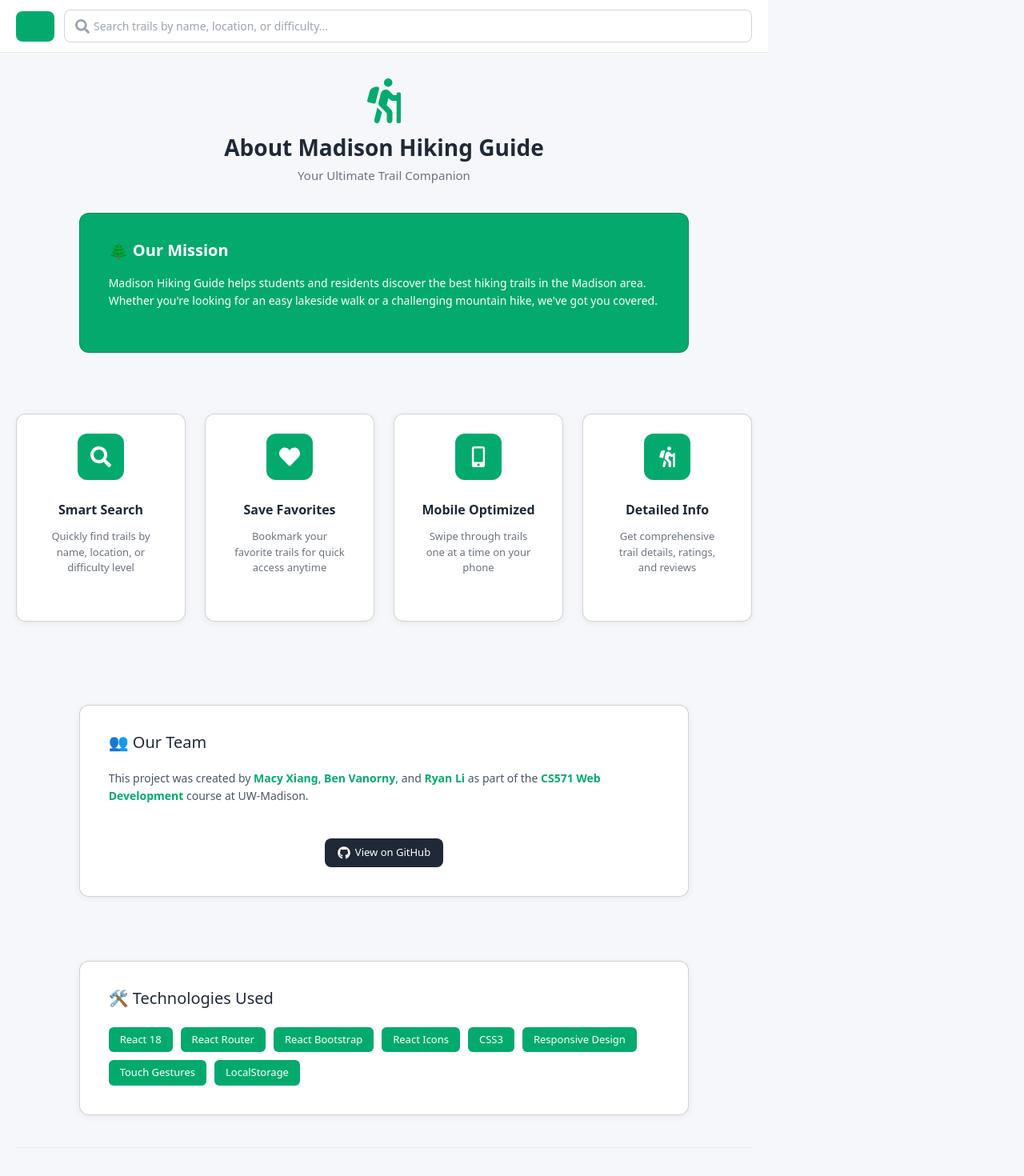
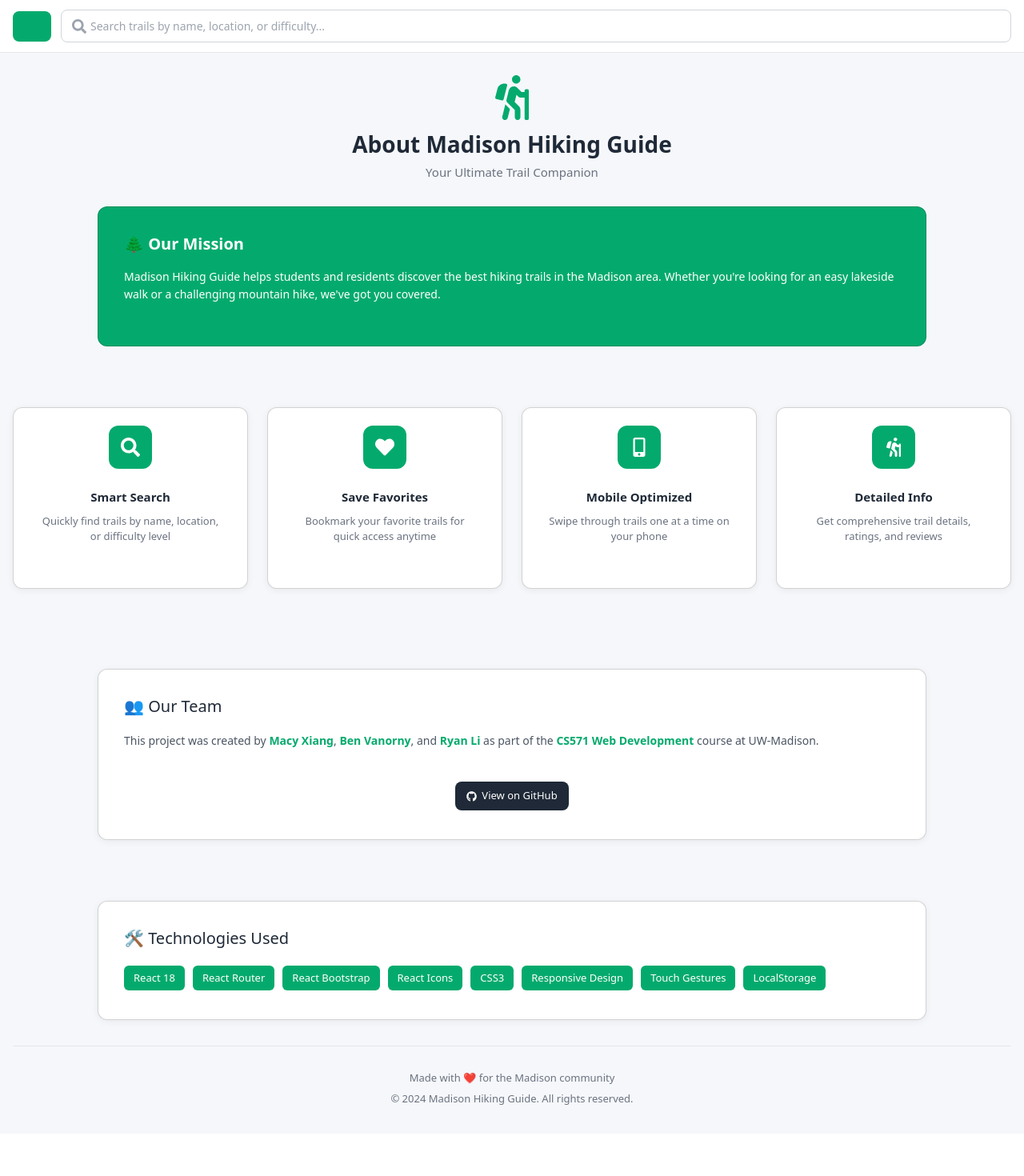
Before and after one commit to CS571-F25/p42, a React (Vite) app: page /about in a window 1280 px wide. Shown: the top 1470 px of the page at 80% size. After the commit the page ends 1417 px from the top, so only its background shows below. Built offline with nearby package versions, Linux system fonts and the light colour scheme.

Commit message:
fix about page and trail list display bug, fix home page bug

```diff
--- a/src/App.css
+++ b/src/App.css
@@ -11,6 +11,7 @@
   background: #f5f7fa;
   position: relative;
 }
+
 
 .sidebar {
   width: 260px;
--- a/src/App.jsx
+++ b/src/App.jsx
@@ -7,6 +7,7 @@ import TrailList from './components/TrailList';
 import TrailDetail from './components/TrailDetail';
 import About from './components/About';
 import SearchBar from './components/SearchBar';
+import { Navigate } from "react-router-dom";
 
 // 🎯 20条精选路线数据
 const trailsData = [
@@ -313,15 +314,14 @@ const trailsData = [
 ];
 
 function App() {
-  const [trails, setTrails] = useState([]);
+const [trails, setTrails] = useState(trailsData);
   const [favorites, setFavorites] = useState([]);
   const [sidebarOpen, setSidebarOpen] = useState(false);
   const [searchQuery, setSearchQuery] = useState('');
   const [isMobile, setIsMobile] = useState(window.innerWidth < 768);
 
   useEffect(() => {
-    // 设置路线数据
-    setTrails(trailsData);
+
 
     // 从 localStorage 加载收藏
     const savedFavorites = localStorage.getItem('favoriteTrails');
@@ -432,6 +432,7 @@ function App() {
               path="/about"
               element={<About />}
             />
+             <Route path="*" element={<Navigate to="/" replace />} />
           </Routes>
         </div>
       </div>
--- a/src/components/About.css
+++ b/src/components/About.css
@@ -1,13 +1,13 @@
 .about-container {
-  padding: 32px 20px;
-  max-width: 960px;
+  padding: 28px 16px;
+  max-width: 100%;
   margin: 0 auto;
   animation: fadeIn .4s ease-out;
 }
 
 .about-header {
   text-align: center;
-  margin-bottom: 36px;
+  margin-bottom: 32px;
 }
 
 .about-icon {
@@ -29,11 +29,12 @@
   font-weight: 500;
 }
 
+/* mission card */
 .mission-card {
   background: #04aa6d;
   color: #ffffff;
   border-radius: 12px;
-  padding: 20px;
+  padding: 20px 16px;
   margin-bottom: 28px;
 }
 
@@ -48,8 +49,9 @@
   line-height: 1.6;
 }
 
+/* features section */
 .features-section {
-  margin-top: 28px;
+  margin-top: 24px;
 }
 
 .feature-card {
@@ -57,9 +59,9 @@
   box-shadow: 0 2px 10px rgba(0,0,0,.06);
   text-align: center;
   height: 100%;
+  padding: 22px 16px;
+  background: #ffffff;
   transition: transform .16s ease, box-shadow .16s ease;
-  padding: 24px 18px;
-  background: #ffffff;
 }
 
 .feature-card:hover {
@@ -70,21 +72,21 @@
 .feature-icon {
   background: #04aa6d;
   color: #ffffff;
-  width: 58px;
-  height: 58px;
+  width: 54px;
+  height: 54px;
   border-radius: 12px;
   display: flex;
   align-items: center;
   justify-content: center;
-  font-size: 26px;
-  margin: 0 auto 14px;
+  font-size: 24px;
+  margin: 0 auto 12px;
 }
 
 .feature-card h3 {
-  font-size: 16px;
+  font-size: 15px;
   font-weight: 600;
   color: #1f2937;
-  margin-bottom: 6px;
+  margin-bottom: 4px;
 }
 
 .feature-card p {
@@ -93,18 +95,19 @@
   line-height: 1.5;
 }
 
+/* team card */
 .team-card {
   border-radius: 12px;
   box-shadow: 0 2px 10px rgba(0,0,0,.06);
-  padding: 20px;
+  padding: 20px 16px;
   background: #ffffff;
-  margin-top: 32px;
+  margin-top: 28px;
 }
 
 .team-card h2 {
   font-size: 20px;
   color: #1f2937;
-  margin-bottom: 14px;
+  margin-bottom: 12px;
 }
 
 .team-card p {
@@ -118,7 +121,7 @@
 }
 
 .team-links {
-  margin-top: 18px;
+  margin-top: 16px;
   display: flex;
   gap: 10px;
   justify-content: center;
@@ -128,7 +131,7 @@
   display: inline-flex;
   align-items: center;
   gap: 6px;
-  padding: 8px 16px;
+  padding: 8px 14px;
   background: #1f2937;
   color: #ffffff;
   text-decoration: none;
@@ -143,35 +146,30 @@
   transform: translateY(-2px);
 }
 
-.team-links svg {
-  font-size: 16px;
-}
-
 .tech-card {
   border-radius: 12px;
   box-shadow: 0 2px 10px rgba(0,0,0,.06);
-  padding: 20px;
+  padding: 20px 16px;
   background: #ffffff;
-  margin-top: 32px;
+  margin-top: 28px;
 }
 
 .tech-card h2 {
   font-size: 20px;
   color: #1f2937;
-  margin-bottom: 16px;
+  margin-bottom: 14px;
 }
 
 .tech-stack {
   display: flex;
   flex-wrap: wrap;
   gap: 10px;
-  justify-content: flex-start;
 }
 
 .tech-badge {
   background: #04aa6d;
   color: #ffffff;
-  padding: 6px 14px;
+  padding: 6px 12px;
   border-radius: 6px;
   font-size: 13px;
   font-weight: 500;
@@ -179,14 +177,14 @@
 
 .about-footer {
   text-align: center;
-  margin-top: 40px;
-  padding-top: 32px;
+  margin-top: 32px;
+  padding-top: 24px;
   border-top: 1px solid #e5e7eb;
 }
 
 .about-footer p {
   color: #6b7280;
-  font-size: 14px;
+  font-size: 13px;
   margin: 6px 0;
 }
 
@@ -196,16 +194,20 @@
 }
 
 @media (max-width: 767px) {
+  .about-container {
+    padding: 20px 12px;
+  }
+
   .about-header h1 {
     font-size: 24px;
   }
 
   .subtitle {
-    font-size: 14px;
+    font-size: 13px;
   }
 
   .about-icon {
-    font-size: 48px;
+    font-size: 44px;
   }
 
   .mission-card h2,
@@ -213,12 +215,6 @@
   .tech-card h2 {
     font-size: 18px;
   }
-
-  .feature-icon {
-    width: 54px;
-    height: 54px;
-    font-size: 24px;
-  }
 }
 
 @keyframes fadeIn {
--- a/src/components/SearchBar.css
+++ b/src/components/SearchBar.css
@@ -3,13 +3,13 @@
   top: 0;
   z-index: 20;
   background: #ffffff;
-  padding: 12px 20px;
+  padding: 12px 16px;
   border-bottom: 1px solid #e5e7eb;
 }
 
 .search-bar {
-  max-width: 1200px;
-  margin: 0 auto;
+  max-width: 100%;
+  margin: 0;
   display: flex;
   align-items: center;
   gap: 12px;
@@ -38,7 +38,6 @@
   transform: scale(0.95);
 }
 
-/* 搜索输入框 */
 .search-input-wrapper {
   flex: 1;
   position: relative;
@@ -75,7 +74,6 @@
   color: #9da4ae;
 }
 
-/* 清除按钮 */
 .clear-button {
   position: absolute;
   right: 10px;
@@ -99,7 +97,6 @@
   background: #9ca3af;
 }
 
-/* 搜索结果信息 */
 .search-results-info {
   position: absolute;
   top: calc(100% + 4px);
@@ -125,10 +122,9 @@
   to { opacity: 1; transform: translateY(0); }
 }
 
-/* 移动端 */
 @media (max-width: 767px) {
   .search-bar-container {
-    padding: 10px 14px;
+    padding: 10px 12px;
   }
 
   .search-input {
@@ -137,6 +133,6 @@
   }
 
   .menu-button {
-    display: none;  /* 移动端隐藏菜单按钮 */
+    display: none;
   }
 }
--- a/src/components/TrailDetail.css
+++ b/src/components/TrailDetail.css
@@ -1,6 +1,9 @@
 .trail-detail-page {
   min-height: 100vh;
-  padding: 16px 0 60px;
+  padding: 16px 12px 60px;
+  width: 100%;
+  max-width: 100%;
+  margin: 0;
   background: #f5f7fa;
 }
 
```
